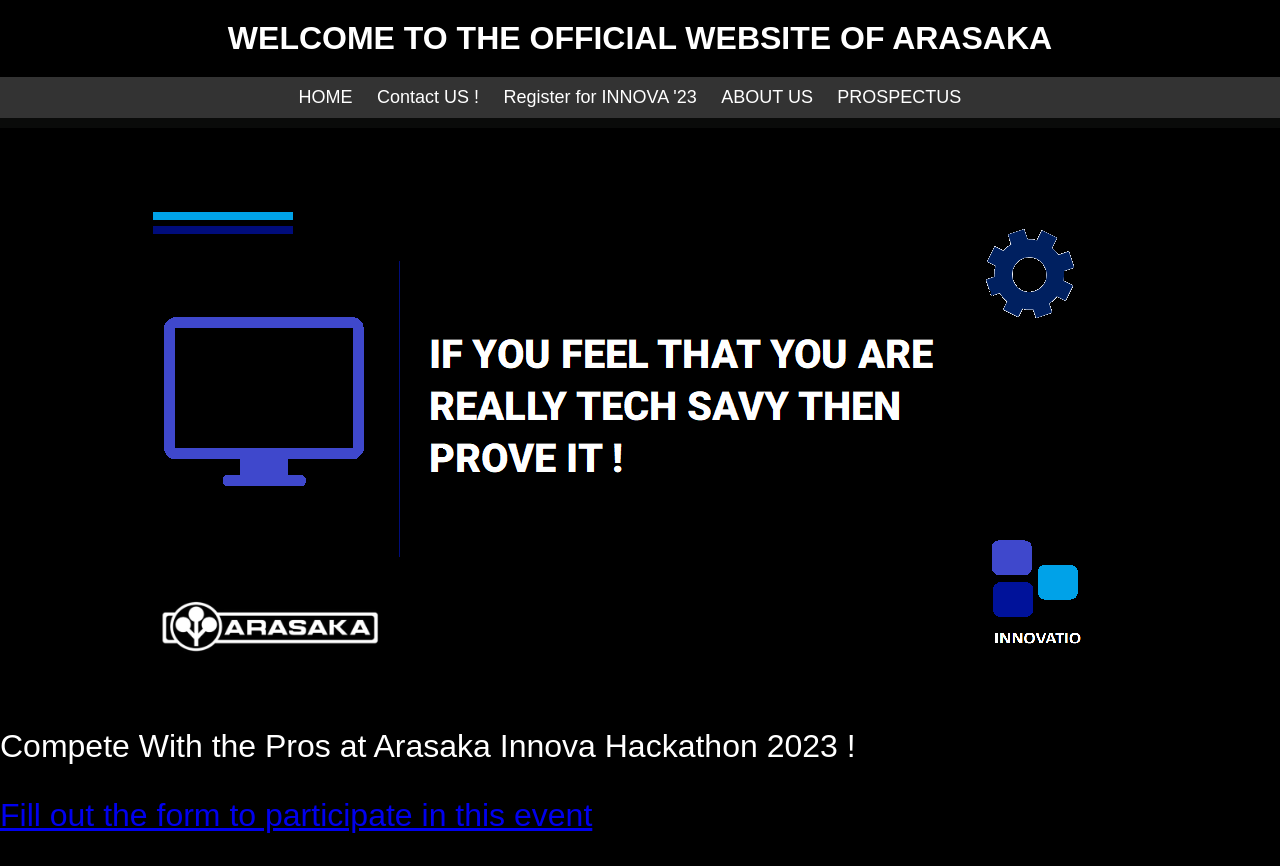
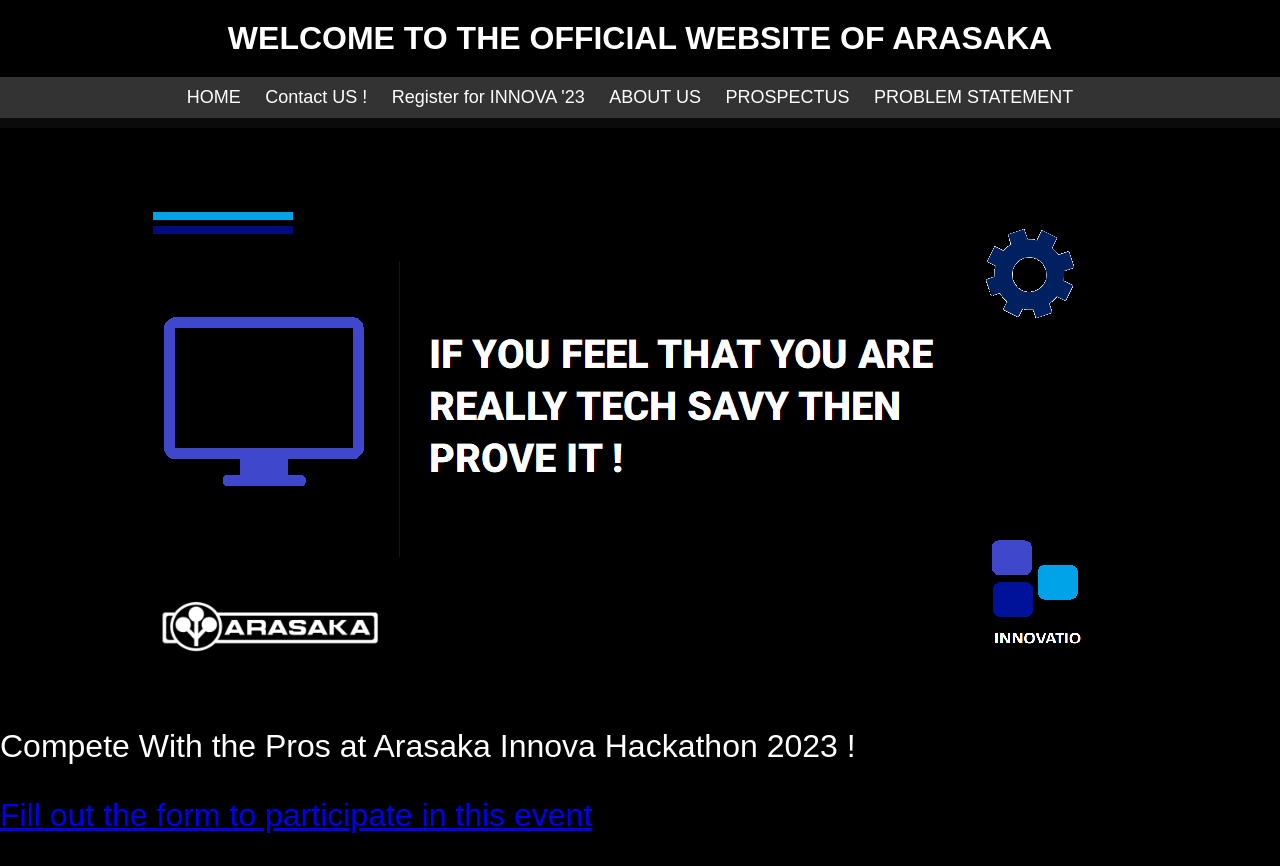
Before and after one commit to AarushAgarwal-dev/Arasaka, a plain HTML site: page reg.html in a window 1280 px wide. Drawn offline with Linux system fonts and the light colour scheme.

Commit message:
DONE FINAL SOLVED

```diff
--- a/reg.html
+++ b/reg.html
@@ -82,7 +82,10 @@
       <li><a href="cos.html">Contact US !</a></li>
       <li><a href="reg.html">Register for INNOVA '23</a></li>
       <li><a href="aboutus.html">ABOUT US</a></li>
-      <li><a href="prospectus.docx">PROSPECTUS</a></li>
+      <li><a href="prospectus.docx">PROSPECTUS</a></li><li>
+        <a href="Problem.docx">PROBLEM STATEMENT</a></li>
+
+
     </ul>
   </nav>
 
```
Also changed, not shown: aboutus.html (+1 -0 lines), cos.html (+1 -0 lines).
